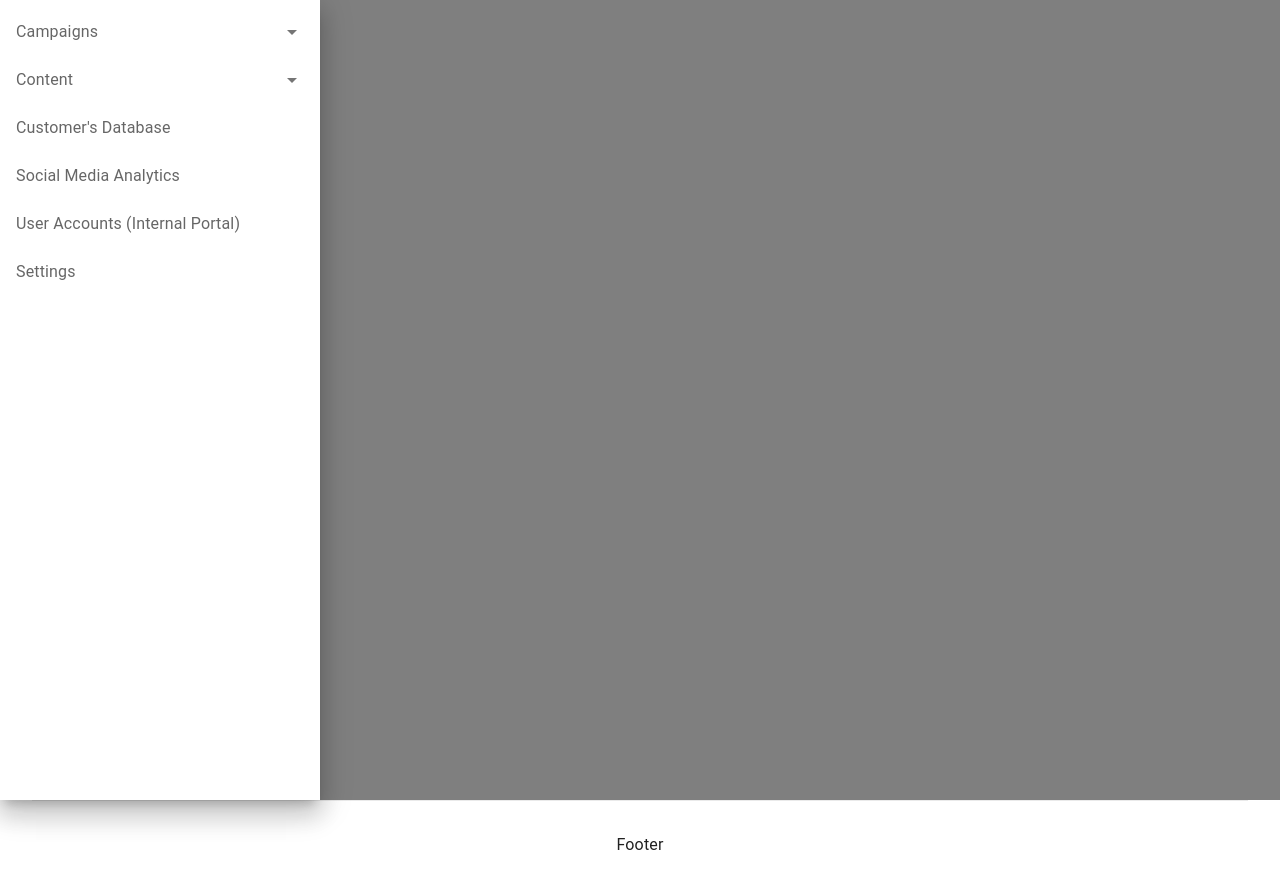
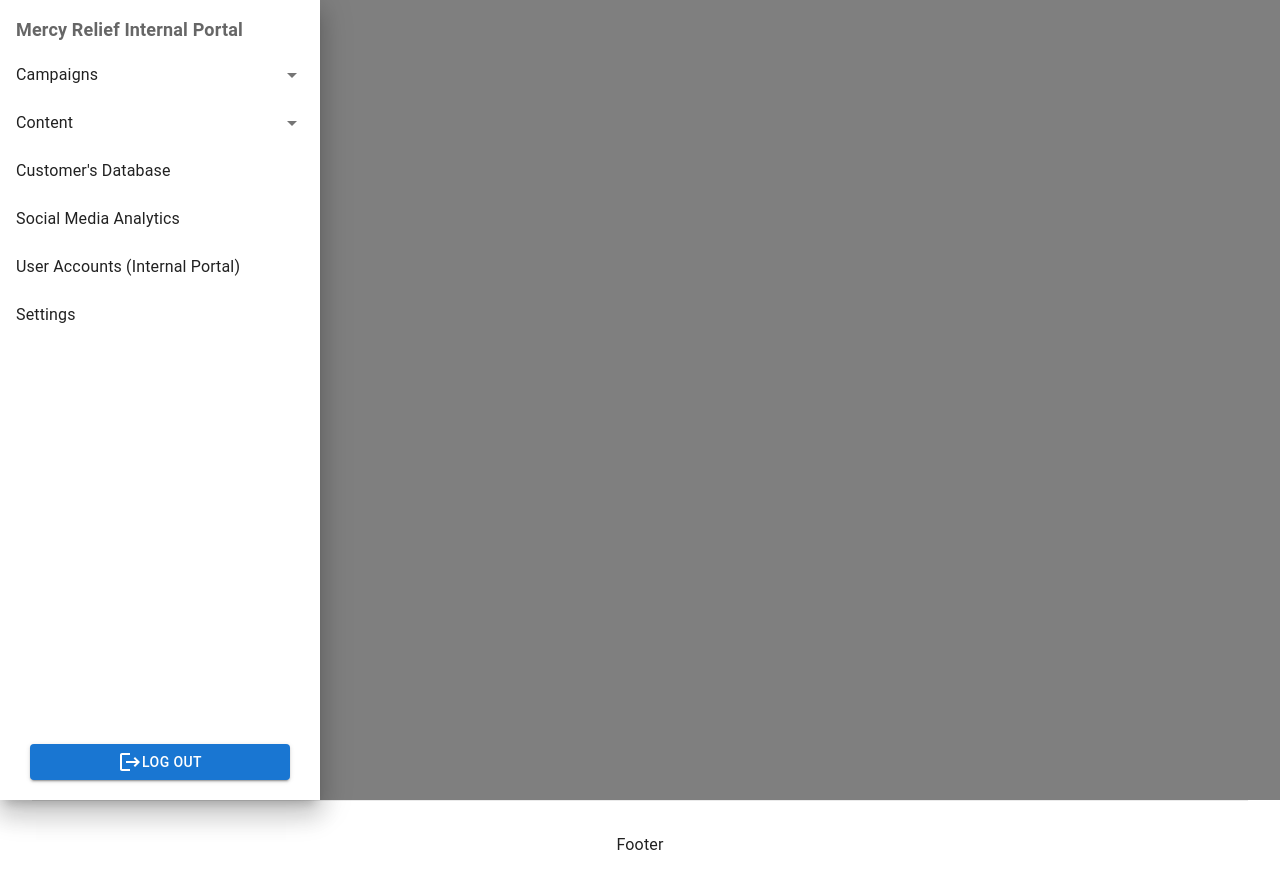
Before and after one commit to dsc-project-mr/mr-fe-internal, a Next.js app: page /test in a window 1280 px wide. Built offline with nearby package versions, Linux system fonts and the light colour scheme.

Commit message:
feat: Add logout button and sidebar header

```diff
--- a/components/Sidebar/HeaderTab.tsx
+++ b/components/Sidebar/HeaderTab.tsx
@@ -13,6 +13,10 @@ import { SidebarData } from './sidebar_data'
 const HeaderTab = ({ headerData }: { headerData: SidebarData }) => {
   const [expanded, setExpanded] = useState<boolean>(false)
   const hasSubheaders: boolean = headerData.subheaders.length > 0
+
+  // Being re-rendered twice, not sure why
+  // console.log('Rendered')
+
   return (
     <Fragment>
       <ListItem key={headerData.title} disablePadding>
@@ -29,8 +33,20 @@ const HeaderTab = ({ headerData }: { headerData: SidebarData }) => {
             expandIcon={hasSubheaders && <ArrowDropDownIcon />}
             aria-controls="panel1bh-content"
             id="panel1bh-header"
+            sx={{
+              '&.MuiButtonBase-root.MuiAccordionSummary-root': {
+                cursor: hasSubheaders ? 'pointer' : 'default',
+              },
+              '&.MuiButtonBase-root.MuiAccordionSummary-root:hover': {
+                cursor: hasSubheaders ? 'pointer' : 'default',
+              },
+            }}
           >
-            <Typography sx={{ color: 'text.secondary' }}>
+            <Typography
+              sx={{
+                color: 'text.primary',
+              }}
+            >
               {headerData.title}
             </Typography>
           </AccordionSummary>
--- a/components/Sidebar/Sidebar.tsx
+++ b/components/Sidebar/Sidebar.tsx
@@ -1,14 +1,12 @@
-import { Button, Drawer, List } from '@mui/material'
+import { Button, Drawer, List, ListItem, Typography } from '@mui/material'
 import React, { useState } from 'react'
 import HeaderTab from './HeaderTab'
 import { sidebar_data } from './sidebar_data'
+import LogoutIcon from '@mui/icons-material/Logout'
 
-// Move data
-// Update if null list
-// Style
-// Add top and bottom
-// Close subheaders when close header
-// Pointer
+// Rename tabs
+// Hover
+// Select tabs ui feedback
 
 const Sidebar = () => {
   const [open, setOpen] = useState<boolean>(true)
@@ -20,12 +18,49 @@ const Sidebar = () => {
   return (
     <div>
       <Button onClick={() => toggleDrawer(!open)}>Toggle Sidebar</Button>
-      <Drawer anchor={'left'} open={open} onClose={() => toggleDrawer(false)}>
+      <Drawer
+        anchor={'left'}
+        open={open}
+        onClose={() => toggleDrawer(false)}
+        sx={{
+          /*
+            This is to make sure the Log Out button remains at the bottom.
+            Need to check whether this cascades
+          */
+
+          '& .MuiPaper-root.MuiDrawer-paper': {
+            justifyContent: 'space-between',
+            alignItems: 'center',
+          },
+        }}
+      >
         <List>
+          <ListItem>
+            <Typography
+              sx={{
+                color: 'text.secondary',
+                fontSize: 18,
+                fontWeight: 700,
+              }}
+            >
+              {'Mercy Relief Internal Portal'}
+            </Typography>
+          </ListItem>
           {sidebar_data.map((headerData, index) => (
             <HeaderTab key={index} headerData={headerData} />
           ))}
         </List>
+        <Button
+          variant="contained"
+          sx={{
+            width: '260px',
+            backgroundColor: '#1976D2',
+            marginBottom: '20px',
+          }}
+        >
+          <LogoutIcon />
+          LOG OUT
+        </Button>
       </Drawer>
     </div>
   )
--- a/components/Sidebar/SubheaderTab.tsx
+++ b/components/Sidebar/SubheaderTab.tsx
@@ -1,4 +1,4 @@
-import { ExpandMore } from '@mui/icons-material'
+import ChevronRightIcon from '@mui/icons-material/ChevronRight'
 import {
   Accordion,
   AccordionSummary,
@@ -12,25 +12,38 @@ import { SubheaderData } from './sidebar_data'
 
 const SubheaderTab = ({ subheaderData }: { subheaderData: SubheaderData }) => {
   const [expanded, setExpanded] = useState<boolean>(false)
+  const hasTabs: boolean = subheaderData.tabs.length > 0
 
   return (
     <Fragment>
       <Accordion
         expanded={expanded}
-        onChange={() => setExpanded(!expanded)}
+        onChange={() => hasTabs && setExpanded(!expanded)}
         sx={{
           width: '320px',
           boxShadow: 'none',
           borderRadius: 0,
+          '&:before': {
+            display: 'none',
+          },
         }}
       >
         <AccordionSummary
-          expandIcon={<ExpandMore />}
-          aria-controls="panel1bh-content"
-          id="panel1bh-header"
-          sx={{ flexDirection: 'row-reverse' }}
+          expandIcon={hasTabs && <ChevronRightIcon />}
+          sx={{
+            flexDirection: 'row-reverse',
+            '& .MuiAccordionSummary-expandIconWrapper.Mui-expanded': {
+              transform: 'rotate(90deg)',
+            },
+          }}
         >
-          <Typography sx={{ color: 'text.secondary' }}>
+          <Typography
+            sx={{
+              color: 'text.primary',
+              position: 'relative',
+              left: '30px',
+            }}
+          >
             {subheaderData.title}
           </Typography>
         </AccordionSummary>
--- a/components/Sidebar/sidebar_data.ts
+++ b/components/Sidebar/sidebar_data.ts
@@ -11,6 +11,7 @@ export const sidebar_data: SidebarData[] = [
     subheaders: [
       { title: 'Article', tabs: ['View Article', 'Edit Article'] },
       { title: 'Website Home Page', tabs: ['Home'] },
+      { title: 'Website Contact Page', tabs: ['Contact'] },
     ],
   },
   {
```
